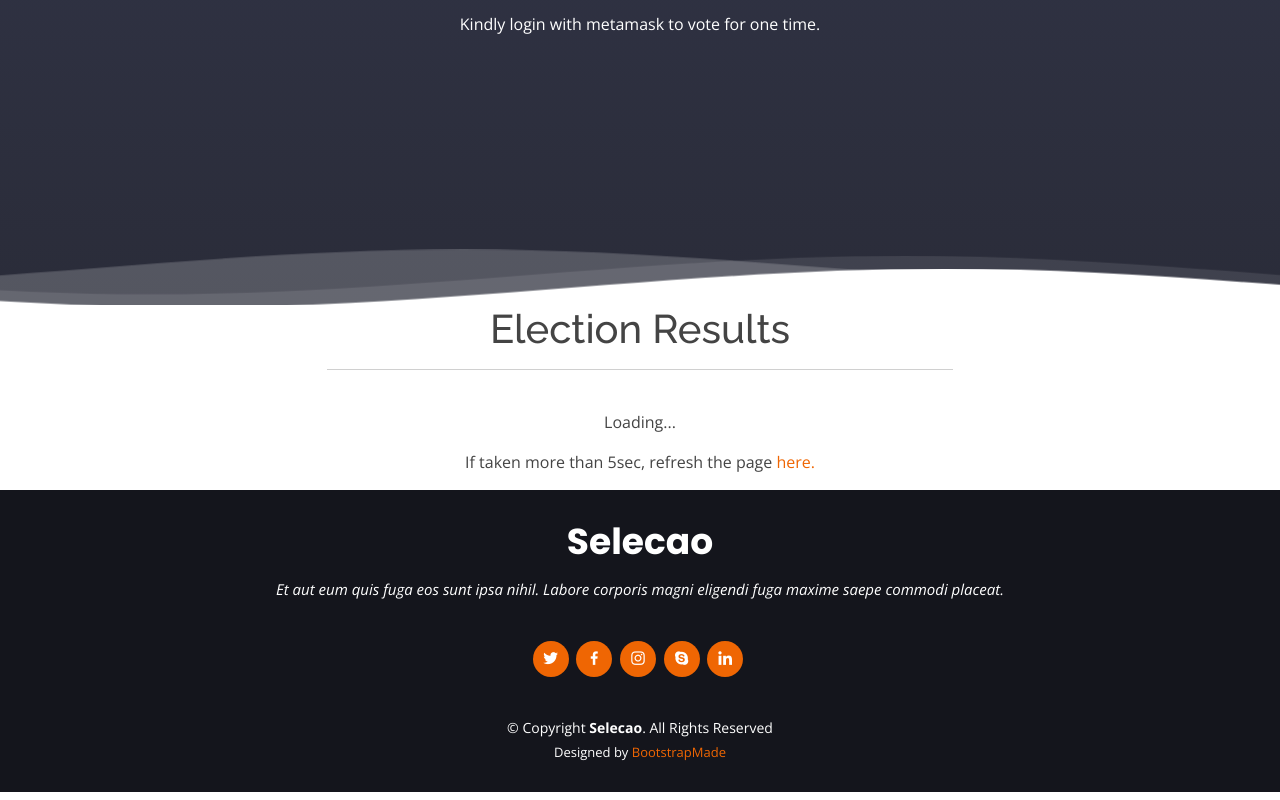
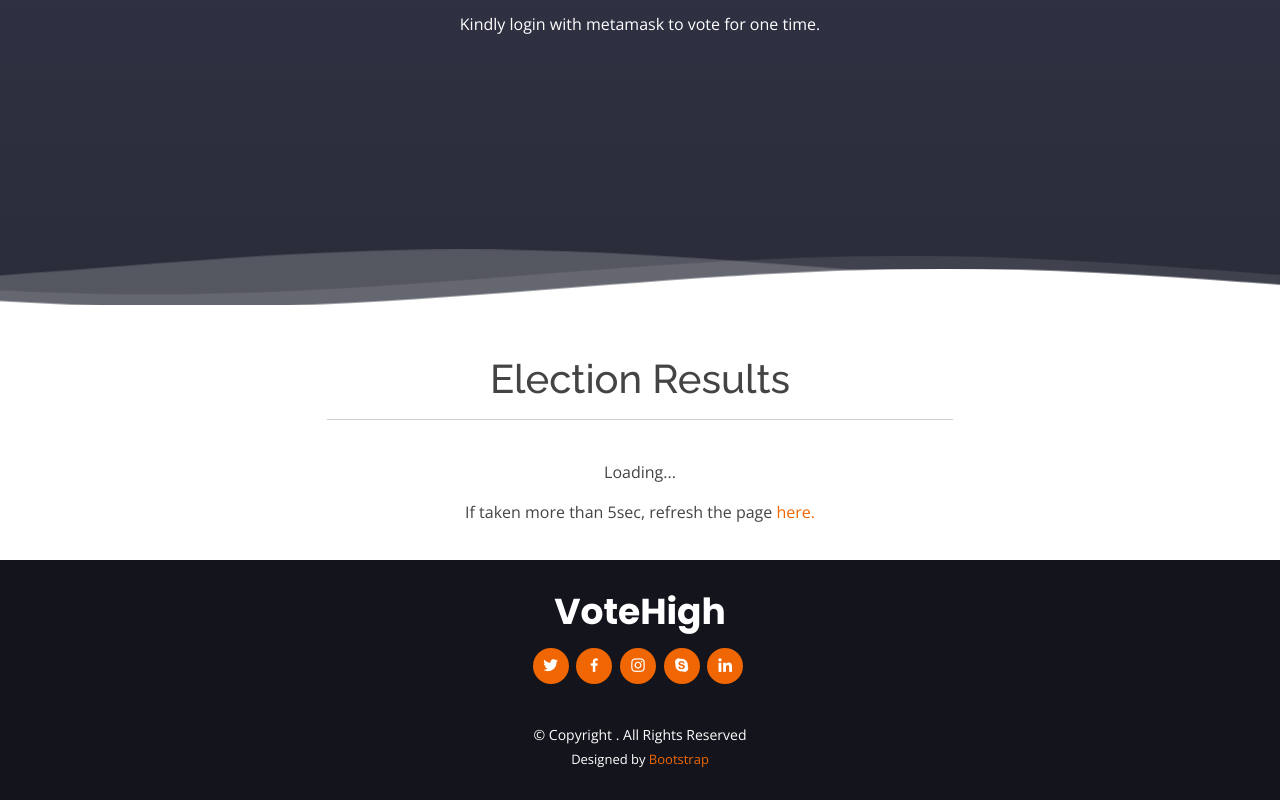
Before and after one commit to rabbit-sol/votingdapp, a website: page src/castvote.html in a window 1280 px wide. Shown: the part 315-1115 px from the top of the page. Drawn offline with nearby package versions, Linux system fonts and the light colour scheme; files whose address does not match are found by name.

Commit message:
Update castvote.html

```diff
--- a/src/castvote.html
+++ b/src/castvote.html
@@ -68,7 +68,7 @@
 
       <!-- Slide 1 -->
       <div class="carousel-item active">
-        <div class="carousel-container">
+        <div class="carousel-container" style="height:70vh">
           <h2 class="animate__animated animate__fadeInDown">Welcome to <span>Evoting Dapp</span></h2>
           <p class="animate__animated fanimate__adeInUp">Kindly login with metamask to vote for one time.</p>
         </div>
@@ -101,7 +101,7 @@
 
 
 
-  <div class="container" style="width: 650px;">
+  <div class="container" style="width: 650px;margin-top:50px; margin-bottom: 20px;" >
     <div class="row">
       <div class="col-lg-12">
         <h1 class="text-center">Election Results</h1>
@@ -141,11 +141,9 @@
 
 
 
-  <!-- ======= Footer ======= -->
   <footer id="footer">
     <div class="container">
-      <h3>Selecao</h3>
-      <p>Et aut eum quis fuga eos sunt ipsa nihil. Labore corporis magni eligendi fuga maxime saepe commodi placeat.</p>
+      <h3>VoteHigh</h3>
       <div class="social-links">
         <a href="#" class="twitter"><i class="bx bxl-twitter"></i></a>
         <a href="#" class="facebook"><i class="bx bxl-facebook"></i></a>
@@ -154,14 +152,14 @@
         <a href="#" class="linkedin"><i class="bx bxl-linkedin"></i></a>
       </div>
       <div class="copyright">
-        &copy; Copyright <strong><span>Selecao</span></strong>. All Rights Reserved
+        &copy; Copyright <strong><span></span></strong>. All Rights Reserved
       </div>
       <div class="credits">
         <!-- All the links in the footer should remain intact. -->
         <!-- You can delete the links only if you purchased the pro version. -->
         <!-- Licensing information: https://bootstrapmade.com/license/ -->
         <!-- Purchase the pro version with working PHP/AJAX contact form: https://bootstrapmade.com/selecao-bootstrap-template/ -->
-        Designed by <a href="https://bootstrapmade.com/">BootstrapMade</a>
+        Designed by <a href="https://getbootstrap.com/">Bootstrap</a>
       </div>
     </div>
   </footer><!-- End Footer -->
```
